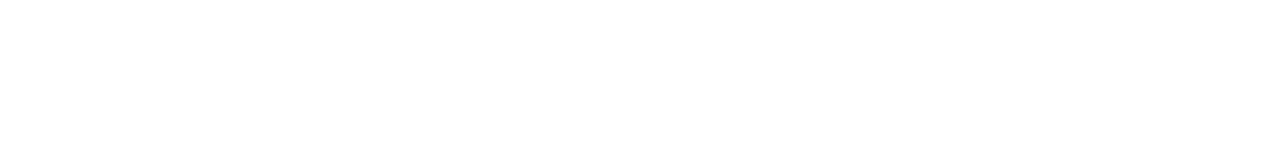
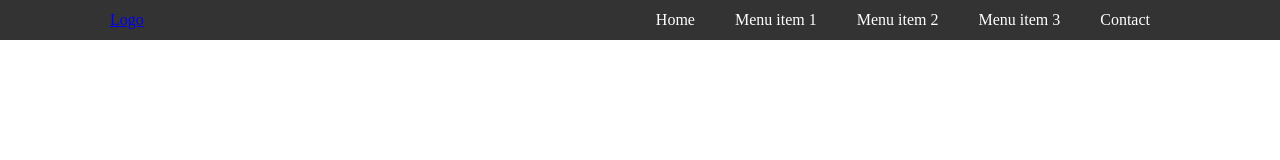
Before and after one commit to ronkesting/ronkesting.github.io, a plain HTML site: page index.html in a window 1280 px wide. Drawn offline with nearby package versions, Linux system fonts and the light colour scheme.

Commit message:
Working on index file

```diff
--- a/assets/style.css
+++ b/assets/style.css
@@ -7,3 +7,30 @@
 body {
 
 }
+
+#top {
+    width:100%;
+    float:left;
+    background:#333;
+    line-height:40px;
+}
+.wrapper {
+    width:1060px;
+    margin:0 auto;
+}
+#logo {
+    float:left;
+}
+ul#menu {
+    list-style:none;
+    margin:0;
+    float:right;
+}
+ul#menu li {
+    float:left;
+    padding:0 20px;
+}
+ul#menu li a {
+    text-decoration:none;
+    color:#fff;
+}
--- a/index.html
+++ b/index.html
@@ -2,7 +2,7 @@
 <html lang="nl">
 <head>
 	<title>Basic responsive website</title>
-    <meta http-equiv="Content-Type" content="text/html; charset=utf-8" />
+	<meta http-equiv="Content-Type" content="text/html; charset=utf-8" />
 	<meta name="viewport" content="width=device-width, initial-scale=0.8, maximum-scale=1">
 
 	<meta name="keywords" content="" />
@@ -11,12 +11,23 @@
 	<link rel="shortcut icon" type="image/x-icon" href="/web/images/favicon.ico" />
 	<link rel="icon" href="/web/images/favicon.ico" type="image/ico" />
 
-    <link href="/assets/style.css" rel="stylesheet" type="text/css" />
+	<link href="/assets/style.css" rel="stylesheet" type="text/css" />
 
 	<script type="text/javascript" src="https://ajax.googleapis.com/ajax/libs/jquery/1.11.1/jquery.min.js"></script>
 </head>
 <body>
-	<div id="top"></div>
+	<div id="top">
+		<div class="wrapper">
+			<a id="logo" href="/">Logo</a>
+			<ul id="menu">
+				<li><a href="/">Home</a></li>
+				<li><a href="/">Menu item 1</a></li>
+				<li><a href="/">Menu item 2</a></li>
+				<li><a href="/">Menu item 3</a></li>
+				<li><a href="/">Contact</a></li>
+			</ul>
+		</div>
+	</div>
 	<div id="slideshow"></div>
 	<div id="container">
 		<div class="wrapper">
```
